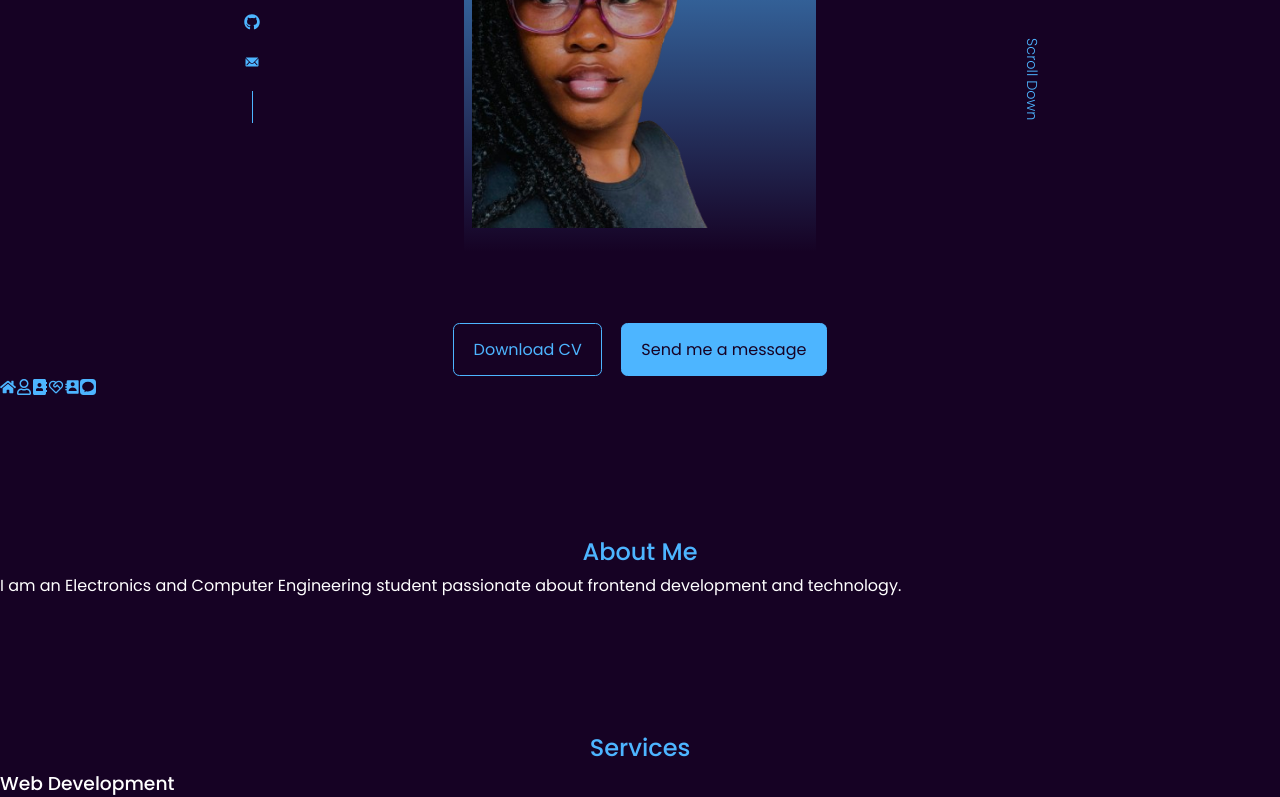
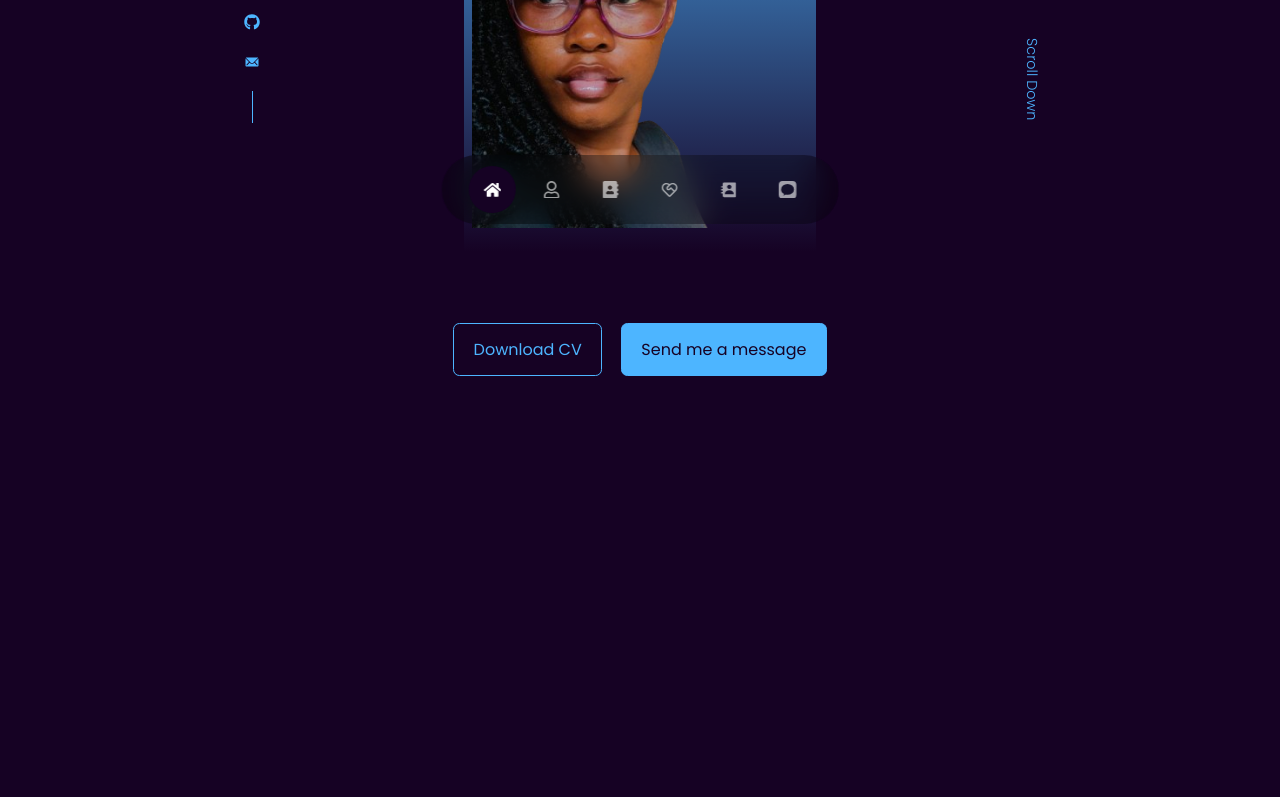
Before and after one commit to butterfly0204/first-react-portfolio-website, a React (Vite) app in the folder devportfolio/: page / in a window 1280 px wide. Shown: the part 544-1341 px from the top of the page. Built offline with nearby package versions, Linux system fonts and the light colour scheme.

Commit message:
working on the navbar

```diff
--- a/devportfolio/src/components/About.jsx
+++ b/devportfolio/src/components/About.jsx
@@ -1,12 +1,7 @@
 function About() {
   return (
-    <section>
-      <h2>About Me</h2>
+    <section id="about">
 
-      <p>
-        I am an Electronics and Computer Engineering student passionate
-        about frontend development and technology.
-      </p>
     </section>
   );
 }
--- a/devportfolio/src/components/Navbar.jsx
+++ b/devportfolio/src/components/Navbar.jsx
@@ -4,11 +4,13 @@
 import { RiServiceLine } from "react-icons/ri";
 import { BiSolidContact } from "react-icons/bi";
 import { SiImessage } from "react-icons/si";
+import { useState } from "react";
 function Navbar() {
+  const [activeNav, setactiveNav] = useState("#")
   return (
     <nav>
-      <a href="#" >< FaHome /></a>
-      <a href="#about" >< FaRegUser /></a>
+      <a href="#" onClick={ () => setactiveNav('#')} className={activeNav === "#"? 'active':'' } >< FaHome /></a>
+      <a href="#about" onClick={ () => setactiveNav('#about')} className={activeNav === "#about"? 'active' : ""} >< FaRegUser /></a>
       <a href="#experience" ><FaAddressBook  /></a>
       <a href="#services" >< RiServiceLine /></a>
       <a href="#contact" >< BiSolidContact /></a>
--- a/devportfolio/src/index.css
+++ b/devportfolio/src/index.css
@@ -54,6 +54,7 @@
 }
 section{
   margin-top: 8rem;
+  height:100vh;
 
 }
 
@@ -172,6 +173,43 @@
   font-size: 0.9rem;
 }
 
+
+/* navbar */
+nav{
+  background: rgba(0,0,0,0.3);
+  width: max-content;
+  display: block;
+  padding: 0.7rem 1.7rem;
+  z-index: 2;
+  position: fixed;
+  left: 50%;
+  transform: translateX(-50%);
+  bottom: 2rem;
+  display: flex;
+  gap: 0.8rem;
+  border-radius: 3rem;
+  backdrop-filter: blur(15px);
+
+}
+nav a{
+   background: transparent;
+  padding: 0.9rem;
+  border-radius: 50%;
+  display: flex;
+  color: var(--color-light);
+  font-size: 1.1rem;
+
+}
+nav a:hover{
+  background: rgba(0,0,0,0.3);
+
+}
+
+nav a.active{
+  background: var(--color-bg);
+  color:var(--color-white) ;
+}
+
 /* Media QUery for (tabs) */
 @media  screen and (max-width:1024px) {
   .container{
```
